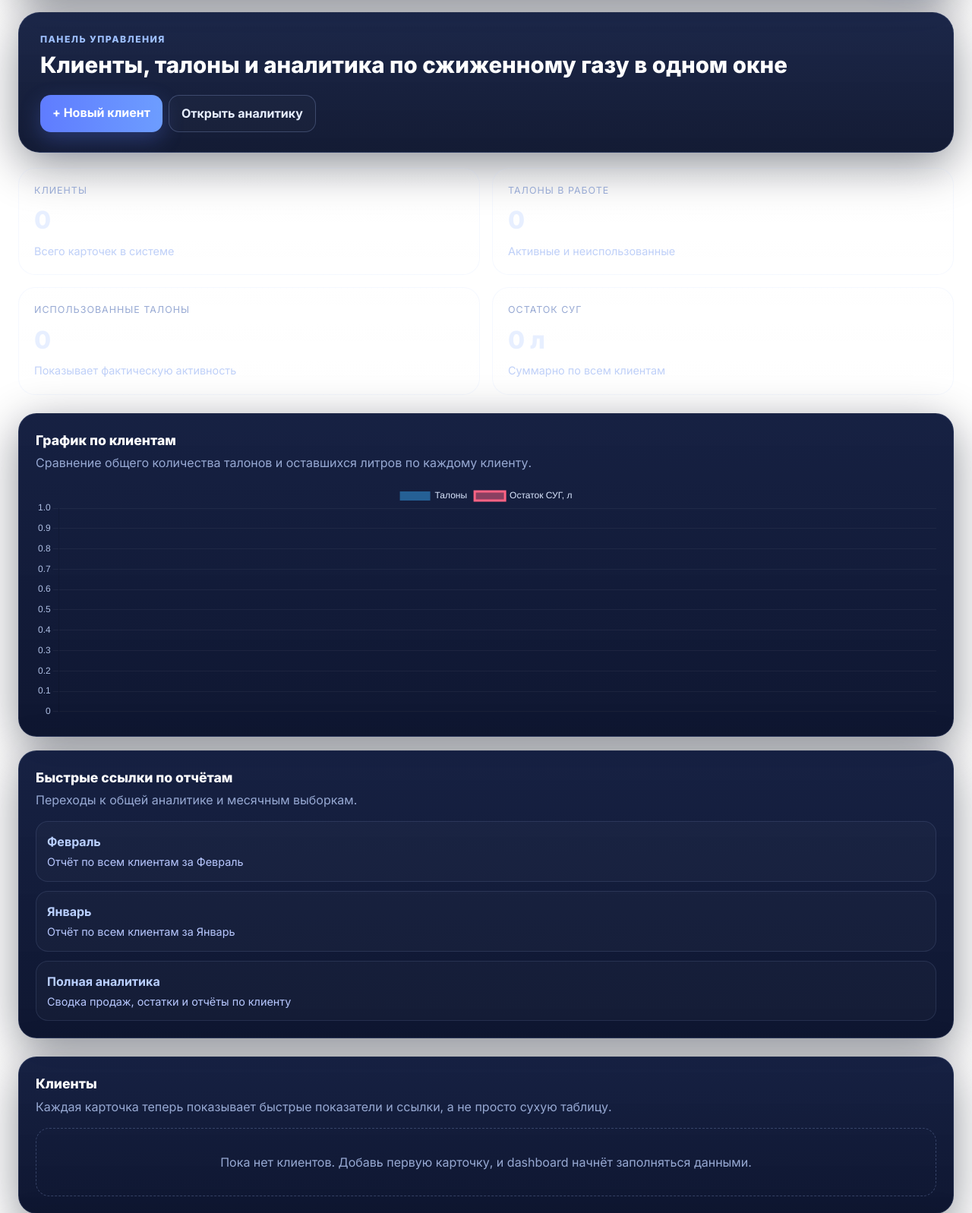
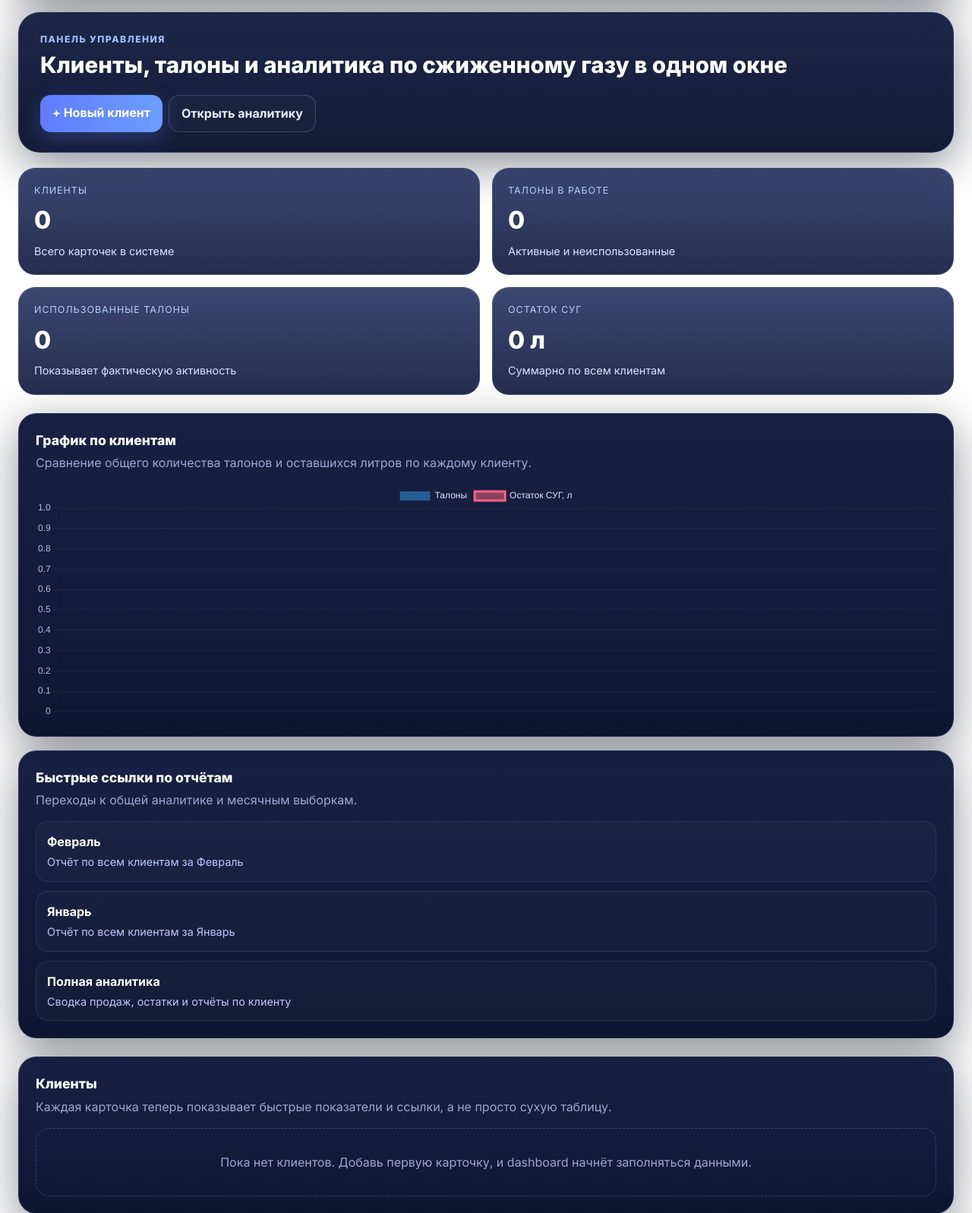
Before and after one commit to saittalon/scanoil-talon, a Flask app: page /clients in a window 1280 px wide. Shown: the part 622-2219 px from the top of the page at 76% size. Run offline with Flask 3, Linux system fonts and the light colour scheme; the visitor is signed in with stand-in values (Sample User, id 1); data that the repository does not hold is empty.

Commit message:
Add files via upload

```diff
--- a/static/styles.css
+++ b/static/styles.css
@@ -182,3 +182,11 @@ h1, h2, h3, h4, h5 {
 .table thead th {
   color: #c7d6ff !important;
 }
+
+
+/* readability fixes */
+.metric-card{background:linear-gradient(180deg, rgba(31,46,94,.88), rgba(18,28,64,.92)) !important;border-color:rgba(145,170,255,.18) !important;}
+.metric-label{color:#b9cdfd !important;}
+.metric-value{color:#ffffff !important;text-shadow:0 1px 0 rgba(0,0,0,.25);}
+.metric-foot{color:#d8e4ff !important;}
+.side-item b{color:#ffffff !important;}
```
